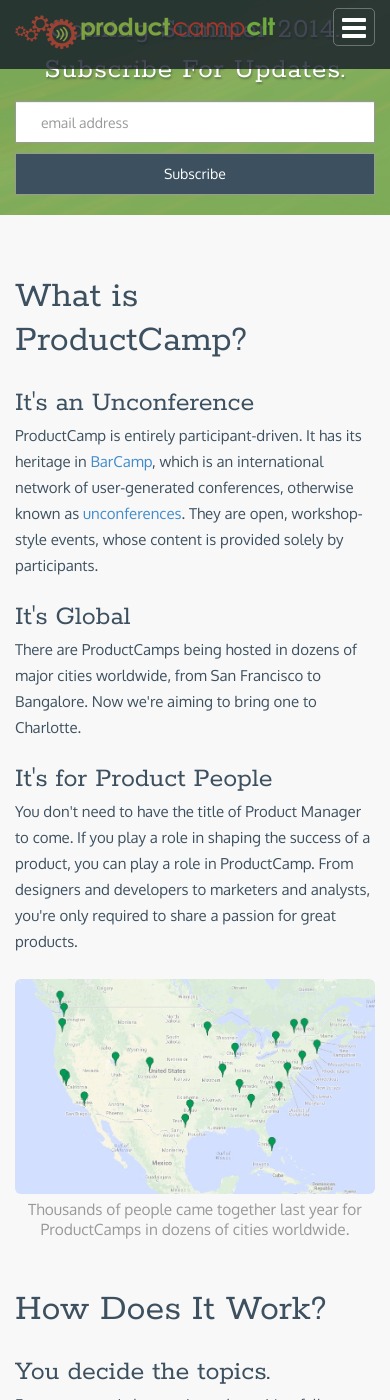
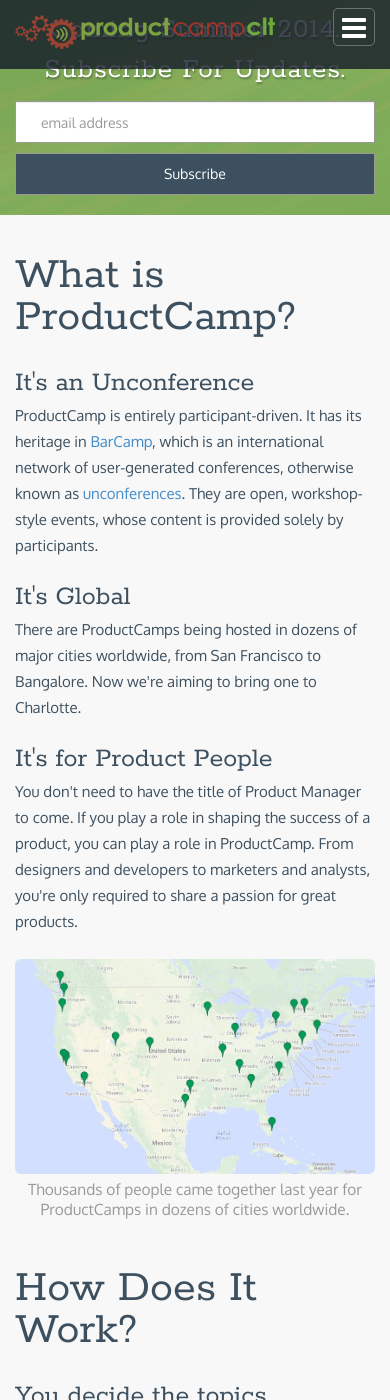
Before and after one commit to productcampclt/staging, a Jekyll site: the page built from index.html, in a window 390 px wide and 1400 px high, scrolled down 784 px. Built offline with Jekyll 4.4.1, drawn with Linux system fonts in a browser that asks for light colours; nearby versions of some CDN libraries; Markdown is read by kramdown in place of the engine named in the settings.

Commit message:
cleaning up some headers for mobile & consistency

```diff
--- a/stylesheets/beachstrap-styles.css
+++ b/stylesheets/beachstrap-styles.css
@@ -42,6 +42,7 @@
 h2 {
   font-size: 38px;
   line-height: 44px;
+  margin-bottom: 16px;
 }
 
 h3 {
@@ -218,7 +219,6 @@
 /* ================== WHAT IS PCAMP =======================*/
 #what_is_pcamp {
   background: #f8f8f8;
-  /*border-top:30px solid $color-green;*/
   border-bottom: 1px solid #ccc;
   padding-top: 40px;
   padding-bottom: 80px;
@@ -237,7 +237,6 @@
   margin-top: 0px;
 }
 #what_is_pcamp h3 {
-  margin-top: 0px;
   margin-bottom: 6px;
 }
 
@@ -569,12 +568,12 @@
     font-size: 17px;
   }
 
-  #why {
+  #why, #get_involved, #what_is_pcamp {
     padding: 20px 0 30px 0;
   }
-  #why h2 {
-    font-size: 36px;
-    line-height: 36px;
+  #why h2, #get_involved h2, #what_is_pcamp h2 {
+    font-size: 46px;
+    line-height: 42px;
     margin-bottom: 10px;
   }
 
```
Also changed, not shown: _sass/beachstrap-styles.scss (+4 -5 lines), README.md.
